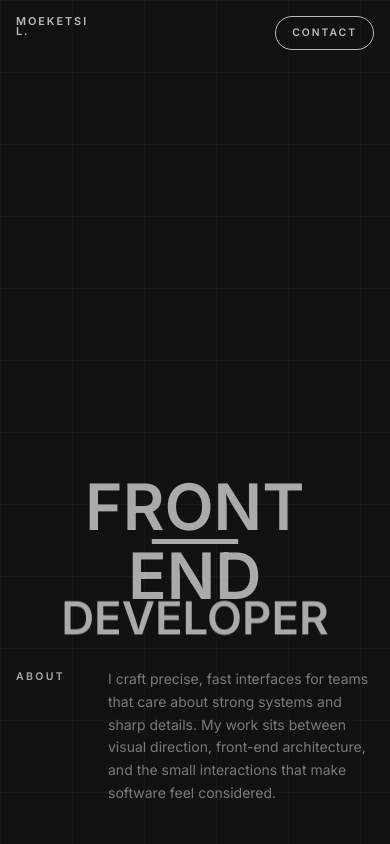
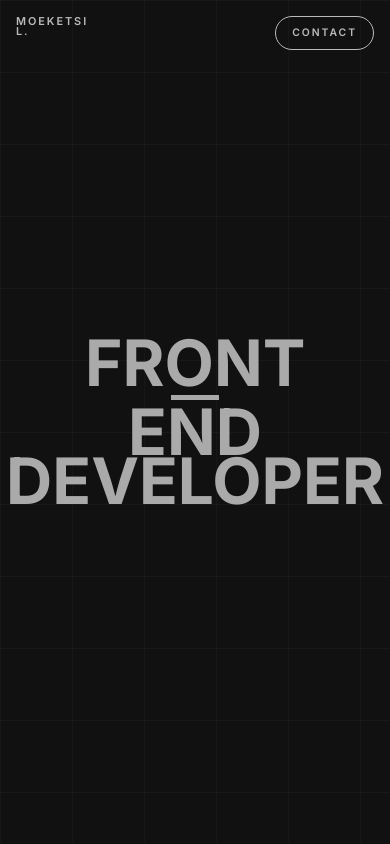
Before and after one commit to Moeketsi17/portfolio-new, a Next.js app: page / in a window 390 px wide. Shown: the top 844 px of the page. Built offline with nearby package versions, Linux system fonts and the light colour scheme.

Commit message:
hero changes

```diff
--- a/package.json
+++ b/package.json
@@ -9,8 +9,8 @@
     "lint": "eslint"
   },
   "dependencies": {
-    "@gsap/react": "latest",
-    "gsap": "latest",
+    "@gsap/react": "^2.1.2",
+    "gsap": "^3.15.0",
     "next": "latest",
     "react": "latest",
     "react-dom": "latest"
--- a/scripts/verify-browser.mjs
+++ b/scripts/verify-browser.mjs
@@ -25,10 +25,9 @@ await page.goto("http://localhost:3000", {
 });
 
 const initial = await page.evaluate(() => {
-  const dash = document.querySelector('[aria-hidden="true"]');
-  const front = [...document.querySelectorAll("span")].find(
-    (node) => node.textContent?.trim() === "Front",
-  );
+  const dash = document.querySelector("[data-hero-dash]");
+  const front = document.querySelector('[data-hero-word="front"]');
+  const end = document.querySelector('[data-hero-word="end"]');
 
   return {
     textLength: document.body.innerText.trim().length,
@@ -40,8 +39,10 @@ const initial = await page.evaluate(() => {
         "[data-nextjs-dialog], .vite-error-overlay, #webpack-dev-server-client-overlay",
       ),
     ),
+    dashWidth: dash ? getComputedStyle(dash).width : null,
     dashTransform: dash ? getComputedStyle(dash).transform : null,
     frontTransform: front ? getComputedStyle(front).transform : null,
+    endTransform: end ? getComputedStyle(end).transform : null,
   };
 });
 
@@ -50,13 +51,13 @@ await page.mouse.wheel(0, 850);
 await page.waitForTimeout(900);
 
 const afterScroll = await page.evaluate(() => {
-  const dash = document.querySelector('[aria-hidden="true"]');
-  const spans = [...document.querySelectorAll("span")];
-  const front = spans.find((node) => node.textContent?.trim() === "Front");
-  const end = spans.find((node) => node.textContent?.trim() === "End");
+  const dash = document.querySelector("[data-hero-dash]");
+  const front = document.querySelector('[data-hero-word="front"]');
+  const end = document.querySelector('[data-hero-word="end"]');
 
   return {
     scrollY: window.scrollY,
+    dashWidth: dash ? getComputedStyle(dash).width : null,
     dashTransform: dash ? getComputedStyle(dash).transform : null,
     frontTransform: front ? getComputedStyle(front).transform : null,
     endTransform: end ? getComputedStyle(end).transform : null,
--- a/src/components/About.tsx
+++ b/src/components/About.tsx
@@ -3,7 +3,7 @@ export function About() {
     <section id="about" className="border-t border-line px-4 py-24 sm:px-6 lg:px-8">
       <div className="grid gap-10 lg:grid-cols-[0.8fr_1.2fr]">
         <span className="text-[0.7rem] font-semibold uppercase tracking-[0.24em] text-muted">
-          Profile
+          About
         </span>
         <div className="max-w-5xl">
           <h2 className="font-display text-[2.6rem] font-semibold uppercase leading-[0.84] sm:text-[4.25rem] lg:text-[6rem] xl:text-[7rem]">
--- a/src/components/Hero.tsx
+++ b/src/components/Hero.tsx
@@ -12,17 +12,10 @@ export function Hero() {
   const frontRef = useRef<HTMLSpanElement>(null);
   const endRef = useRef<HTMLSpanElement>(null);
   const dashRef = useRef<HTMLSpanElement>(null);
-  const developerRef = useRef<HTMLDivElement>(null);
-  const aboutRef = useRef<HTMLDivElement>(null);
 
   useGSAP(
     () => {
       const reduceMotion = window.matchMedia("(prefers-reduced-motion: reduce)").matches;
-
-      gsap.set([developerRef.current, aboutRef.current], {
-        autoAlpha: reduceMotion ? 1 : 0,
-        y: reduceMotion ? 0 : 24,
-      });
 
       if (reduceMotion) {
         return;
@@ -46,48 +39,11 @@ export function Hero() {
         });
 
         timeline
-          .to(
-            frontRef.current,
-            { x: -distance, ease: "none" },
-            0,
-          )
+          .to(frontRef.current, { x: -distance, ease: "none" }, 0)
           .to(endRef.current, { x: distance, ease: "none" }, 0)
-          .to(
-            dashRef.current,
-            {
-              scaleX: scale,
-              ease: "none",
-            },
-            0,
-          )
-          .to(
-            developerRef.current,
-            { autoAlpha: 1, y: 0, duration: 0.32, ease: "power2.out" },
-            0.22,
-          )
-          .to(
-            aboutRef.current,
-            { autoAlpha: 1, y: 0, duration: 0.32, ease: "power2.out" },
-            0.34,
-          );
+          .to(dashRef.current, { scaleX: scale, ease: "none" }, 0);
 
         return () => timeline.kill();
-      });
-
-      mm.add("(max-width: 767px)", () => {
-        gsap.set(dashRef.current, { scaleX: 1.8 });
-        gsap.to([developerRef.current, aboutRef.current], {
-          autoAlpha: 1,
-          y: 0,
-          duration: 0.8,
-          stagger: 0.12,
-          ease: "power2.out",
-          scrollTrigger: {
-            trigger: heroRef.current,
-            start: "top 70%",
-            once: true,
-          },
-        });
       });
 
       return () => mm.revert();
@@ -98,44 +54,25 @@ export function Hero() {
   return (
     <section
       ref={heroRef}
-      className="relative flex min-h-screen overflow-hidden px-4 pb-8 pt-28 sm:px-6 lg:px-8"
+      className="relative flex min-h-screen items-center justify-center overflow-hidden px-4 py-28 sm:px-6 lg:px-8"
     >
-      <div className="flex w-full flex-col justify-end gap-8">
-        <div className="text-center font-display font-semibold uppercase leading-[0.76] tracking-normal">
-          <div className="flex flex-col items-center justify-center gap-2 text-[4rem] sm:text-[6rem] md:flex-row md:gap-5 md:text-[8rem] lg:text-[11rem] xl:text-[14rem] 2xl:text-[15.5rem]">
-            <span ref={frontRef} className="will-change-transform">
+      <div className="flex w-full flex-col items-center justify-center text-center">
+        <div className="font-display text-[4rem] font-bold uppercase leading-[0.76] tracking-normal sm:text-[6rem] md:text-[8rem] lg:text-[11rem] xl:text-[14rem] 2xl:text-[15.5rem]">
+          <div className="flex flex-col items-center justify-center gap-2 md:flex-row md:gap-5">
+            <span ref={frontRef} data-hero-word="front" className="will-change-transform">
               Front
             </span>
             <span
               ref={dashRef}
               aria-hidden="true"
+              data-hero-dash
               className="h-[0.08em] w-12 origin-center bg-foreground will-change-transform md:w-16"
             />
-            <span ref={endRef} className="will-change-transform">
+            <span ref={endRef} data-hero-word="end" className="will-change-transform">
               End
             </span>
           </div>
-          <div
-            ref={developerRef}
-            className="text-[2.85rem] will-change-transform sm:text-[5.4rem] md:text-[7.6rem] lg:text-[10.5rem] xl:text-[13.4rem] 2xl:text-[15rem]"
-          >
-            Developer
-          </div>
-        </div>
-
-        <div
-          ref={aboutRef}
-          className="ml-auto grid max-w-xl grid-cols-[4.5rem_1fr] gap-5 pb-2 text-sm leading-relaxed text-muted will-change-transform sm:text-base"
-        >
-          <span className="text-[0.66rem] font-semibold uppercase tracking-[0.22em] text-foreground">
-            About
-          </span>
-          <p className="font-normal">
-            I craft precise, fast interfaces for teams that care about strong
-            systems and sharp details. My work sits between visual direction,
-            front-end architecture, and the small interactions that make software
-            feel considered.
-          </p>
+          <div>Developer</div>
         </div>
       </div>
     </section>
```
Also changed, not shown: 1 other file (tests, documents, lock files or other folders).
